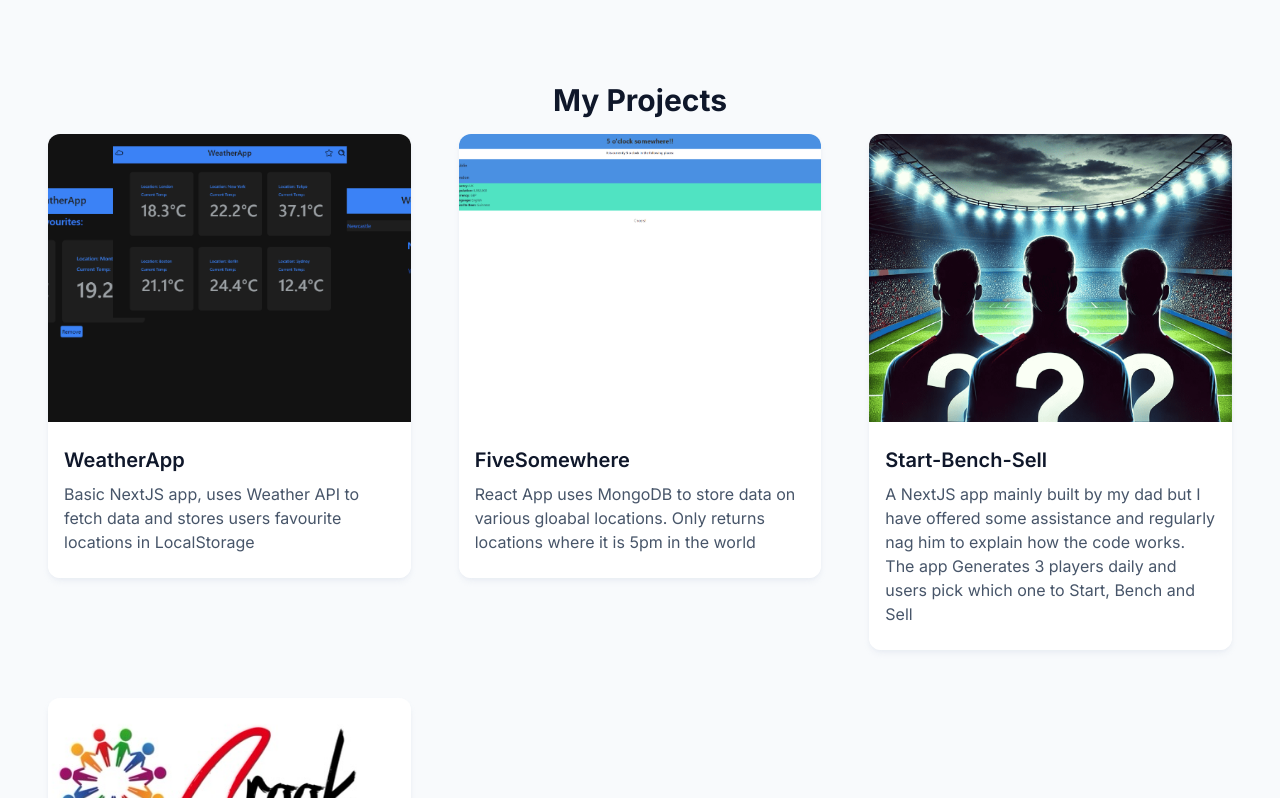
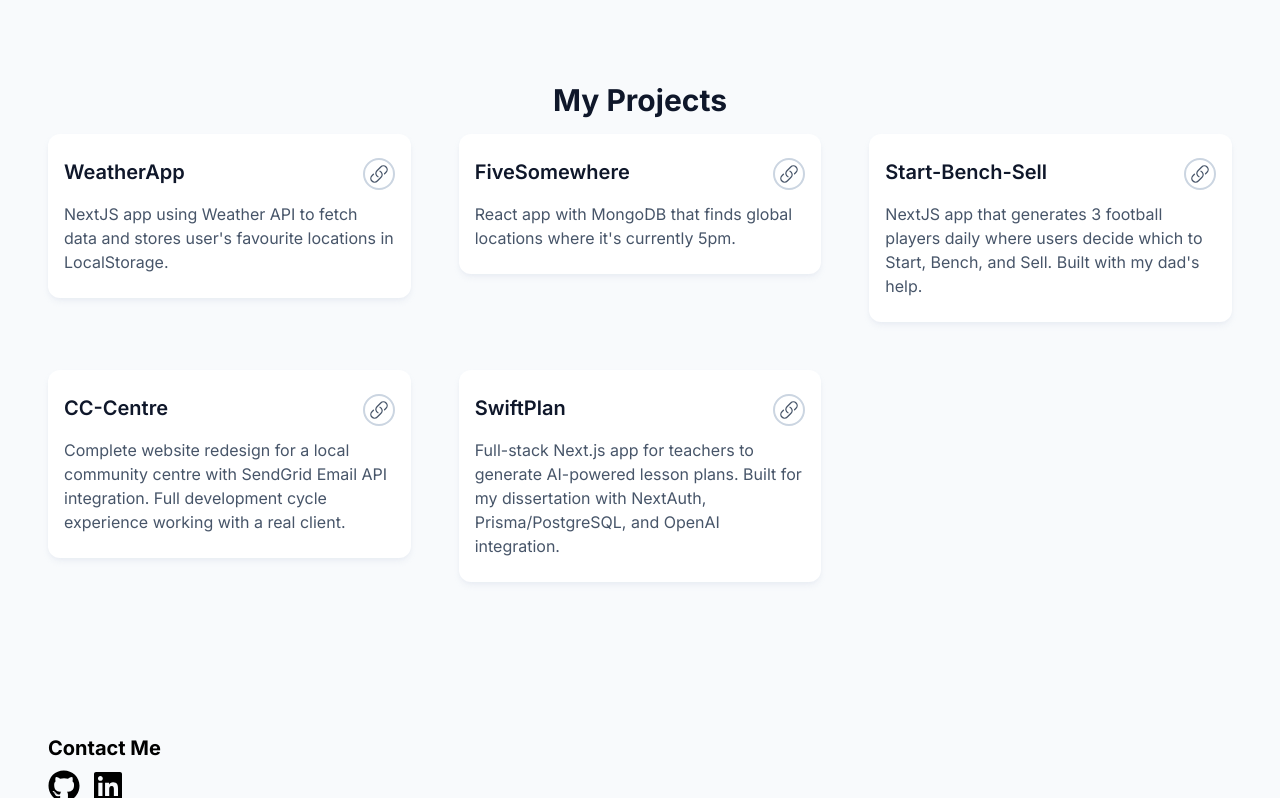
Before and after one commit to KodaAllison/portfolio-website, a Next.js app: page / in a window 1280 px wide. Shown: the part 962-1760 px from the top of the page. Built offline with nearby package versions, Linux system fonts and the light colour scheme.

Commit message:
Update Projects

```diff
--- a/src/app/components/ProjectCard.jsx
+++ b/src/app/components/ProjectCard.jsx
@@ -1,33 +1,20 @@
 import React from 'react';
-import { CodeBracketIcon } from '@heroicons/react/24/solid';
 import { LinkIcon } from '@heroicons/react/24/solid';
 import Link from 'next/link';
 
-const ProjectCard = ({ imgUrl, title, description, gitUrl, projectUrl }) => {
+const ProjectCard = ({ title, description, gitUrl }) => {
   return (
-    <div className="rounded-xl shadow-md shadow-slate-200/60 dark:shadow-slate-900/40 overflow-hidden bg-white dark:bg-transparent transition-colors duration-300">
-      <div
-        className="h-52 md:h-72 relative group"
-        style={{
-          background: `url(${imgUrl})`,
-          backgroundSize: "cover",
-          backgroundPosition: "center",
-          backgroundPositionY: "Top",
-        }}
-      >
-        <div className="overlay items-center justify-center absolute top-0 left-0 w-full h-full bg-black bg-opacity-0 hidden group-hover:flex group-hover:bg-opacity-60 transition-all duration-500">
-          <Link
-            className="h-14 w-14 relative rounded-full border-2 border-[#ADB7BE] bg-black/60 group/link"
-            href={gitUrl}
-          >
-            <LinkIcon className="h-10 w-10 absolute top-1/2 left-1/2 transform -translate-x-1/2 -translate-y-1/2 cursor-pointer text-[#ADB7BE] group-hover/link:text-white" />
-          </Link>
-        </div>
+    <div className="h-auto rounded-xl shadow-md shadow-slate-200/60 dark:shadow-slate-900/40 bg-white dark:bg-[#181818] py-6 px-4 text-slate-900 dark:text-white transition-colors duration-300 hover:shadow-lg hover:shadow-slate-300/60 dark:hover:shadow-slate-900/60 flex flex-col">
+      <div className="flex justify-between items-start mb-3">
+        <h2 className="font-semibold text-xl">{title}</h2>
+        <Link
+          className="h-8 w-8 flex items-center justify-center rounded-full border-2 border-slate-300 dark:border-[#ADB7BE] hover:border-slate-500 dark:hover:border-white transition-colors flex-shrink-0"
+          href={gitUrl}
+        >
+          <LinkIcon className="h-5 w-5 text-slate-600 dark:text-[#ADB7BE] hover:text-slate-900 dark:hover:text-white" />
+        </Link>
       </div>
-      <div className="rounded-b-xl bg-white dark:bg-[#181818] py-6 px-4 text-slate-900 dark:text-white transition-colors duration-300">
-        <h2 className="font-semibold text-xl mb-2">{title}</h2>
-        <p className="text-slate-600 dark:text-[#ADB7BE]">{description}</p>
-      </div>
+      <p className="text-slate-600 dark:text-[#ADB7BE] flex-grow line-clamp-5">{description}</p>
     </div>
   );
 };
--- a/src/app/components/ProjectsSection.jsx
+++ b/src/app/components/ProjectsSection.jsx
@@ -7,30 +7,32 @@ const PROJECTS_DATA = [
   {
     id: 1,
     title: "WeatherApp",
-    description: "Basic NextJS app, uses Weather API to fetch data and stores users favourite locations in LocalStorage ",
-    image: "/weather.png",
+    description: "NextJS app using Weather API to fetch data and stores user's favourite locations in LocalStorage.",
     link: "https://github.com/KodaAllison/weatherapp",
   },
   {
     id: 2,
     title: "FiveSomewhere",
-    description: "React App uses MongoDB to store data on various gloabal locations. Only returns locations where it is 5pm in the world",
-    image: "/five.png",
+    description: "React app with MongoDB that finds global locations where it's currently 5pm.",
     link: "https://github.com/KodaAllison/five-somewhere",
   },
   {
     id: 3,
     title: "Start-Bench-Sell",
-    description: "A NextJS app mainly built by my dad but I have offered some assistance and regularly nag him to explain how the code works. The app Generates 3 players daily and users pick which one to Start, Bench and Sell",
-    image: "/sbs.png",
+    description: "NextJS app that generates 3 football players daily where users decide which to Start, Bench, and Sell. Built with my dad's help.",
     link: "https://start-bench-sell.vercel.app",
   },
   {
     id: 4,
     title: "CC-Centre",
-    description: "Redesigned entire website from scratch for a local community centre. Allows them to showcase their events and facilities also uses SendGrid Email API for a contact form. Got experience using all areas of software development cycle and talking to an actual client.",
-    image: "/CC-Logo.JPEG",
+    description: "Complete website redesign for a local community centre with SendGrid Email API integration. Full development cycle experience working with a real client.",
     link: "https://cc-centre.org",
+  },
+  {
+    id: 5,
+    title: "SwiftPlan",
+    description: "Full-stack Next.js app for teachers to generate AI-powered lesson plans. Built for my dissertation with NextAuth, Prisma/PostgreSQL, and OpenAI integration.",
+    link: "https://github.com/KodaAllison/SwiftPlan",
   },
 ];
 
@@ -51,11 +53,7 @@ export const ProjectsSection = () => {
             <ProjectCard
             title={project.title}
             description={project.description}
-            imgUrl={project.image}
             gitUrl={project.link}/>
-
-
-
           </motion.li>
         ))}
 
```
